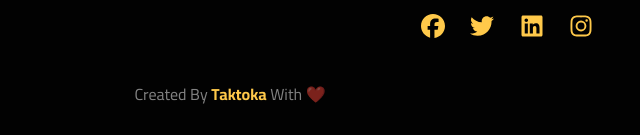
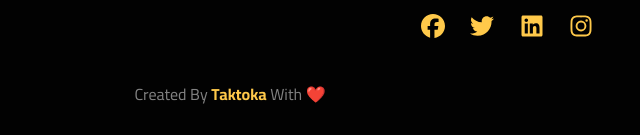
Before and after one commit to Taktoka/Hope, a plain HTML site: page index.html in a window 1280 px wide. Shown: the part 2782-2917 px from the top of the page, 410-1050 px from the left. Drawn offline with Linux system fonts and the light colour scheme.

Commit message:
Update index.html

```diff
--- a/index.html
+++ b/index.html
@@ -270,10 +270,10 @@
           </div>
         </div>
       </div>
-          <div class="by py-3 text-white-50 mt-3">
+         <div class="by py-3 text-white-50 mt-3">
         Created By
         <span class="fw-bold" style="color: #ffc94a">Taktoka</span> With
-        &#10084;&#65039;
+        <span class="text-light"> &#10084;&#65039;</span>
       </div>
     </div>
     <!-- end footer -->
```
